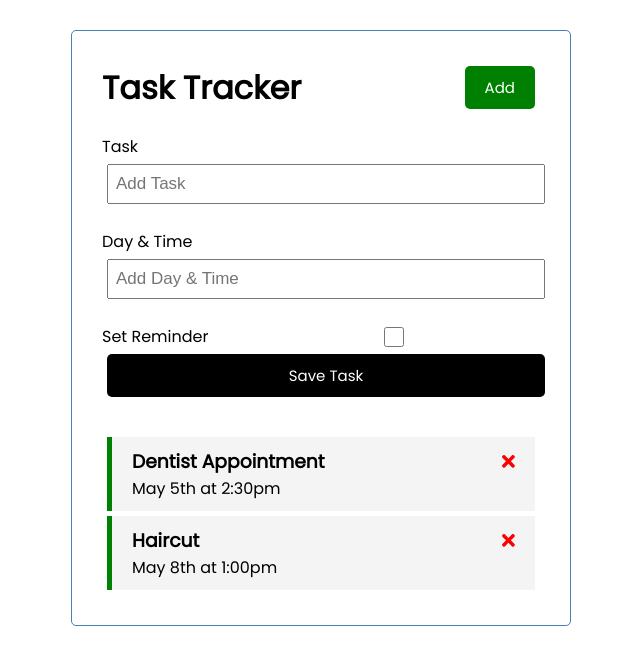
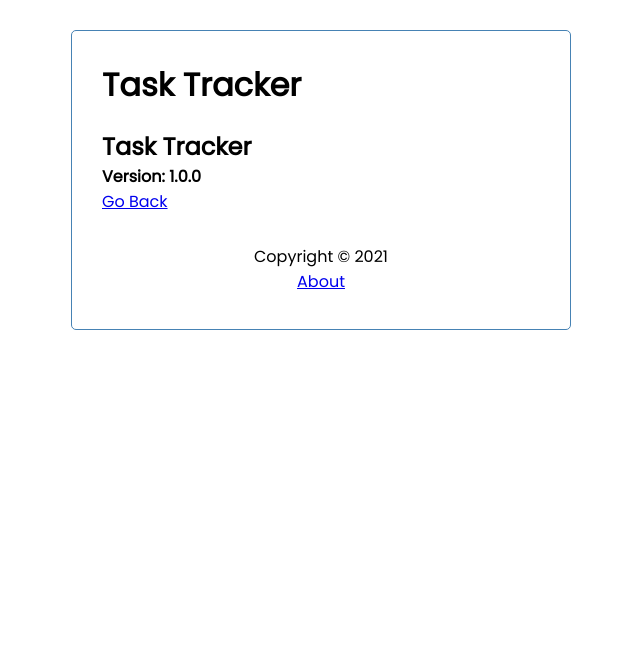
Before and after one commit to bobfdev/angular-task-tracker, an Angular app: page /about in a window 1280 px wide. Before the commit this address led to /. Shown: the top 664 px of the page, without its empty margins (319-959 px from the left). Built offline with nearby package versions, Linux system fonts and the light colour scheme; data requests are answered from the project's data file.

Commit message:
added about and footer files and updated components folder files

```diff
--- a/src/app/app.component.html
+++ b/src/app/app.component.html
@@ -1,4 +1,5 @@
 <div class="container">
   <app-header></app-header>
-  <app-tasks></app-tasks>
+  <router-outlet></router-outlet>
+  <app-footer></app-footer>
 </div>
--- a/src/app/app.module.ts
+++ b/src/app/app.module.ts
@@ -4,6 +4,7 @@ import { FontAwesomeModule } from '@fortawesome/angular-fontawesome';
 import { AppRoutingModule } from './app-routing.module';
 import { HttpClientModule } from '@angular/common/http';
 import { FormsModule } from '@angular/forms';
+import { RouterModule, Routes } from '@angular/router';
 
 import { AppComponent } from './app.component';
 import { HeaderComponent } from './components/header/header.component';
@@ -11,7 +12,13 @@ import { ButtonComponent } from './components/button/button.component';
 import { TasksComponent } from './components/tasks/tasks.component';
 import { TaskItemComponent } from './components/task-item/task-item.component';
 import { AddTaskComponent } from './components/add-task/add-task.component';
+import { AboutComponent } from './components/about/about.component';
+import { FooterComponent } from './components/footer/footer.component';
 
+const appRoutes: Routes = [
+  { path: '', component: TasksComponent },
+  { path: 'about', component: AboutComponent }
+]
 
 @NgModule({
   declarations: [
@@ -20,14 +27,17 @@ import { AddTaskComponent } from './components/add-task/add-task.component';
     ButtonComponent,
     TasksComponent,
     TaskItemComponent,
-    AddTaskComponent
+    AddTaskComponent,
+    AboutComponent,
+    FooterComponent
   ],
   imports: [
     BrowserModule,
     AppRoutingModule,
     FontAwesomeModule,
     HttpClientModule,
-    FormsModule
+    FormsModule,
+    RouterModule.forRoot(appRoutes, { enableTracing: true })
   ],
   providers: [],
   bootstrap: [AppComponent]
--- /dev/null
+++ b/src/app/components/about/about.component.html
@@ -0,0 +1,5 @@
+<div>
+    <h2>Task Tracker</h2>
+    <h4>Version: 1.0.0</h4>
+    <a routerLink="/">Go Back</a>
+</div>
--- /dev/null
+++ b/src/app/components/about/about.component.ts
@@ -0,0 +1,15 @@
+import { Component, OnInit } from '@angular/core';
+
+@Component({
+  selector: 'app-about',
+  templateUrl: './about.component.html',
+  styleUrls: ['./about.component.css']
+})
+export class AboutComponent implements OnInit {
+
+  constructor() { }
+
+  ngOnInit(): void {
+  }
+
+}
--- a/src/app/components/add-task/add-task.component.html
+++ b/src/app/components/add-task/add-task.component.html
@@ -1,4 +1,4 @@
-<form class="add-form" (ngSubmit)="onSubmit()">
+<form *ngIf="showAddTask" class="add-form" (ngSubmit)="onSubmit()">
     <div class="form-control">
         <label for="text">Task</label>
         <input
--- a/src/app/components/add-task/add-task.component.ts
+++ b/src/app/components/add-task/add-task.component.ts
@@ -1,4 +1,6 @@
 import { Component, OnInit, Output, EventEmitter } from '@angular/core';
+import { UiService } from '../../services/ui.service';
+import { Subscription } from 'rxjs';
 import { Task } from '../../Task';
 @Component({
   selector: 'app-add-task',
@@ -10,8 +12,14 @@ export class AddTaskComponent implements OnInit {
   'text': string;
   'day': string;
   'reminder': boolean = false;
+  'showAddTask': boolean;
+  'subscription': Subscription;
 
-  constructor() {}
+  constructor(private uiService: UiService) {
+    this.subscription = this.uiService
+      .onToggle()
+      .subscribe((value) => (this.showAddTask = value));
+  }
 
   ngOnInit(): void {}
 
--- /dev/null
+++ b/src/app/components/footer/footer.component.css
@@ -0,0 +1,4 @@
+footer {
+    margin-top: 30px;
+    text-align: center;
+}
--- /dev/null
+++ b/src/app/components/footer/footer.component.html
@@ -0,0 +1,4 @@
+<footer>
+    <p>Copyright &copy; 2021</p>
+    <a routerLink="/about">About</a>
+</footer>
--- /dev/null
+++ b/src/app/components/footer/footer.component.ts
@@ -0,0 +1,15 @@
+import { Component, OnInit } from '@angular/core';
+
+@Component({
+  selector: 'app-footer',
+  templateUrl: './footer.component.html',
+  styleUrls: ['./footer.component.css']
+})
+export class FooterComponent implements OnInit {
+
+  constructor() { }
+
+  ngOnInit(): void {
+  }
+
+}
--- a/src/app/components/header/header.component.html
+++ b/src/app/components/header/header.component.html
@@ -1,6 +1,6 @@
 <header>
     <h1>{{ title }}</h1>
-    <app-button
+    <app-button *ngIf="hasRoute('/')"
         color="{{showAddTask ? 'grey' : 'green'}}"
         text="{{showAddTask ? 'Cancel' : 'Add'}}"
         (btnClick)="toggleAddTask()"
--- a/src/app/components/header/header.component.ts
+++ b/src/app/components/header/header.component.ts
@@ -1,6 +1,7 @@
 import { Component, OnInit } from '@angular/core';
 import { UiService } from '../../services/ui.service';
 import { Subscription } from 'rxjs';
+import { Router } from '@angular/router';
 
 @Component({
   selector: 'app-header',
@@ -8,11 +9,11 @@ import { Subscription } from 'rxjs';
   styleUrls: ['./header.component.css']
 })
 export class HeaderComponent implements OnInit {
-  title: string = 'Task Tracker';
-  showAddTask: boolean;
-  subscription: Subscription;
+  'title': string = 'Task Tracker';
+  'showAddTask': boolean;
+  'subscription': Subscription;
 
-  constructor(private uiService: UiService) {
+  constructor(private uiService: UiService, private router: Router) {
     this.subscription = this.uiService
       .onToggle()
       .subscribe((value) => (this.showAddTask = value));
@@ -23,4 +24,8 @@ export class HeaderComponent implements OnInit {
   toggleAddTask() {
     this.uiService.toggleAddTask();
   }
+
+  hasRoute(route: string) {
+    return this.router.url === route;
+  }
 }
```
Also changed, not shown: src/app/components/about/about.component.css (added), 2 other files (tests, documents, lock files or other folders).
